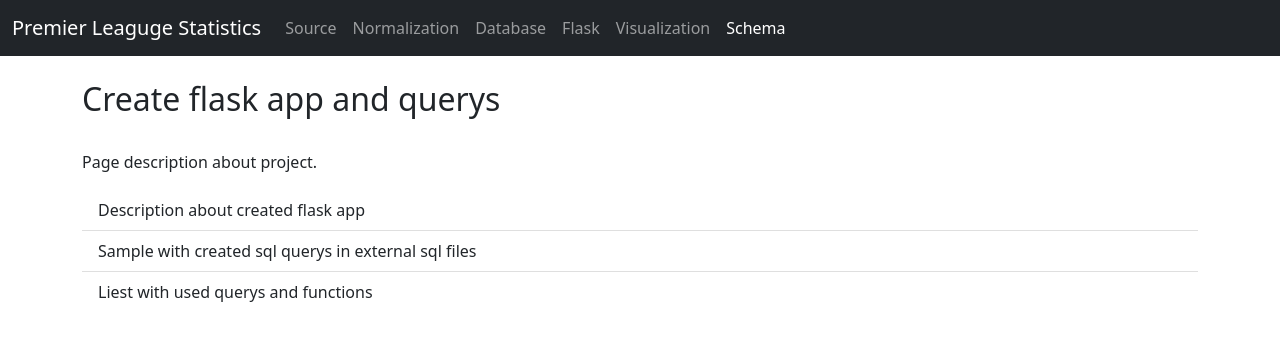
After one commit to mateuszgua/football-stats-england, a Flask app: page /flask in a window 1280 px wide. The commit adds this page. Shown: the top 341 px of the page. Run offline with Flask 2, Linux system fonts and the light colour scheme.

Commit message:
Feat: add view and plan for information in page flask app and querys

```diff
--- a/app.py
+++ b/app.py
@@ -28,5 +28,10 @@
     return render_template('database.html')
 
 
+@app.route('/flask')
+def flask():
+    return render_template('flask.html')
+
+
 if __name__ == '__main__':
     app.run()
--- /dev/null
+++ b/templates/flask.html
@@ -0,0 +1,15 @@
+{% extends 'base.html' %}
+
+{% block content %}
+
+<h2 class="title">{% block title %} Create flask app and querys {% endblock %}</h2>
+<br>
+
+<p>Page description about project.</p>
+
+<ul class="list-group list-group-flush">
+    <li class="list-group-item">Description about created flask app</li>
+    <li class="list-group-item">Sample with created sql querys in external sql files</li>
+    <li class="list-group-item">Liest with used querys and functions</li>
+</ul>
+{% endblock %}
--- a/templates/navbar.html
+++ b/templates/navbar.html
@@ -19,7 +19,7 @@
                     <a class="nav-link" href="{{ url_for('database') }}">Database</a>
                 </li>
                 <li class="nav-item">
-                    <a class="nav-link" href="#">Flask</a>
+                    <a class="nav-link" href="{{ url_for('flask') }}">Flask</a>
                 </li>
                 <li class="nav-item">
                     <a class="nav-link" href="#">Visualization</a>
```
Also changed, not shown: templates/normalization copy.html (added, +15 -0 lines).
